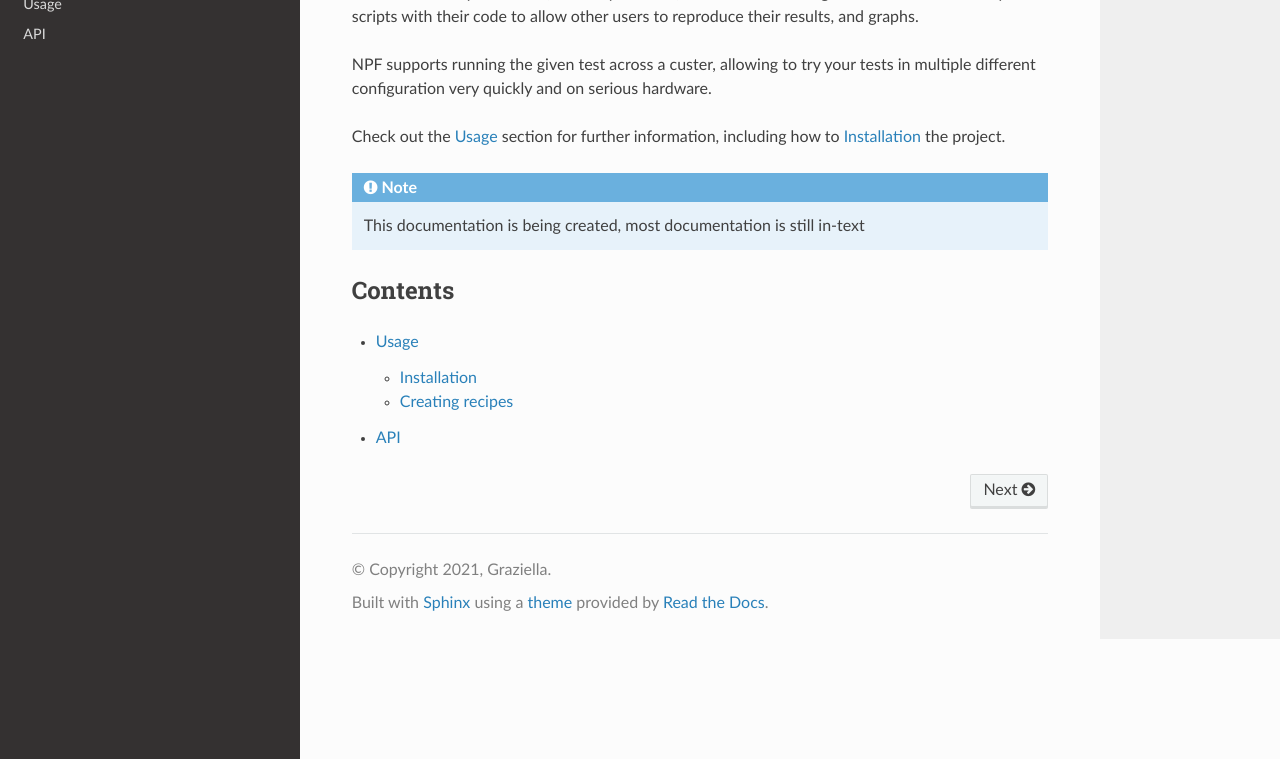
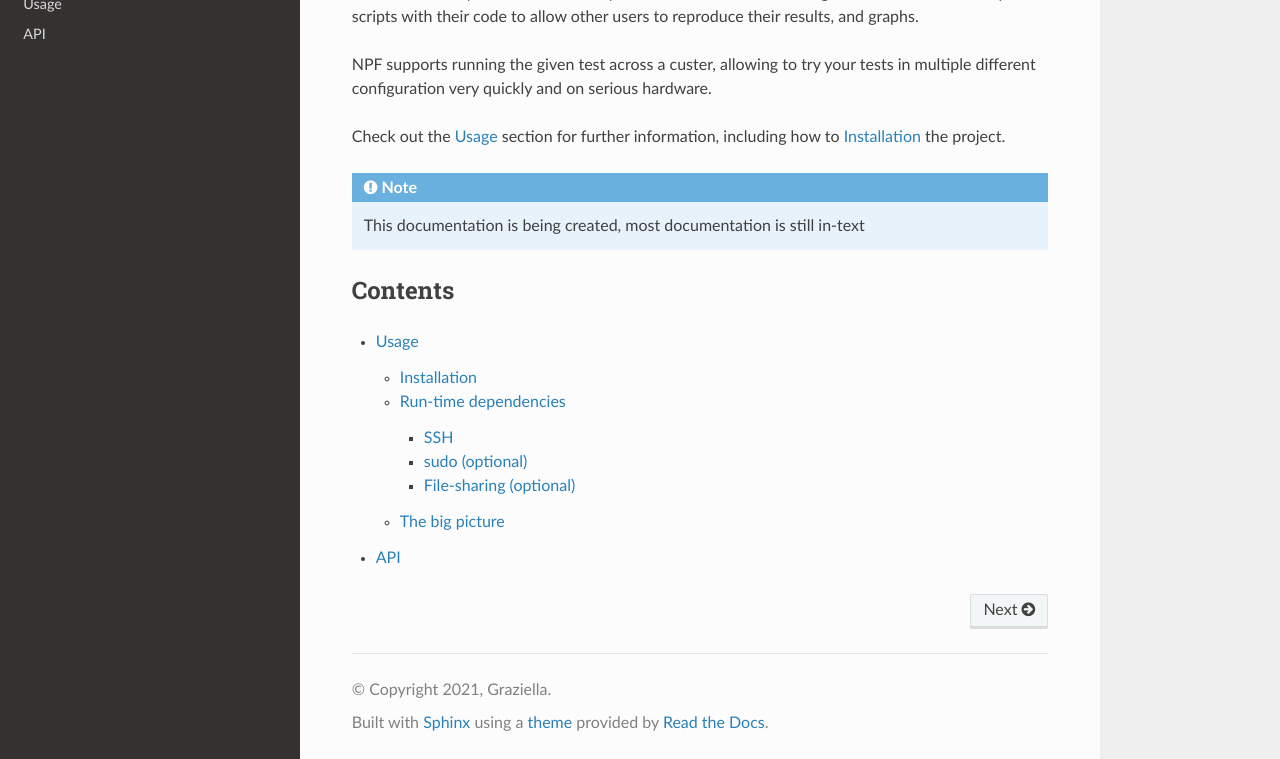
Before and after one commit to tbarbette/npf-docs, a Sphinx documentation site: the page built from docs/source/index.rst, in a window 1280 px wide and 900 px high, scrolled down 783 px, cut to the strip 141-900 px from the top of the window. Built offline with Sphinx 7.4.7 and the Read the Docs theme 2.0.0, drawn with Linux system fonts in a browser that asks for light colours; some of the changed lines change nothing that is shown.

Commit message:
Update usage.rst

```diff
--- a/docs/source/usage.rst
+++ b/docs/source/usage.rst
@@ -1,33 +1,43 @@
+=====
 Usage
 =====
 
 .. _installation:
 
 Installation
-------------
+============
 
-To use Lumache, first install it using pip:
+To use NPF, first install it using pip:
 
 .. code-block:: console
 
-   (.venv) $ pip install lumache
+   (.venv) $ pip install npf
 
-Creating recipes
-----------------
+On ubuntu, you can simply do:
 
-To retrieve a list of random ingredients,
-you can use the ``lumache.get_random_ingredients()`` function:
+.. code-block:: console
 
-.. autofunction:: lumache.get_random_ingredients
+    $ sudo apt install python3-pip && python3 -m pip install --user npf
 
-The ``kind`` parameter should be either ``"meat"``, ``"fish"``,
-or ``"veggies"``. Otherwise, :py:func:`lumache.get_random_ingredients`
-will raise an exception.
+Run-time dependencies
+=====================
 
-.. autoexception:: lumache.InvalidKindError
+SSH
+---
+Cluster-based tests use SSH to launch multiple software on different nodes, therefore SSH should be setup on each node for a password-less connection. Use public key authentication and be sure to add the ssh keys in your ssh agent using `ssh-add` before running NPF.
 
-For example:
+sudo (optional)
+---------------
+Most DPDK-based but also other scripts use the `sudo=true` parameter in test scripts to gain root access. You can either always connect as root to other servers (see the [cluster section](#user-content-cluster) below) or set up password-less sudo on all nodes.
 
->>> import lumache
->>> lumache.get_random_ingredients()
-['shells', 'gorgonzola', 'parsley']
+File-sharing (optional)
+-----------------------
+Use either a NFS shared mounted on all nodes or sshfs to mount the local NPF folder on all nodes. The path to the shared NPF root can be different on each node, see the cluster section below.
+If this is not the case, the dependencies (software built by NPF) will be sent to all nodes that will use them in the corresponding scripts through SSH, but it is slower.
+
+
+The big picture
+===============
+Your *.npf* test file is composed of a serie of sections, as in the example given above. The sections describe the scripts to run, where to run them, what variables should be tested, what are their ranges, configuration parameters such as timeout or graph colors, etc. Each section is described in more details in [tests/README.md](tests/README.md).
+When launching NPF, you will also give the name of one or more *repositories*, which are files located in the `repo` folder describing software to download, install and compile so everything is in place when your experiment is launched. They follow a format descrived in [repo/README.md](repo/README.md).
+Your test script will also define a few script *roles*, such as `client` or `server` as in the example above. When you actually launch your experiment, you must tell which machine (physical or virtual) will take the role. For simple cases, passing the address of a machine with the `--cluster role=machine` will be enough. When you'd like to define parameters such as IPs and MAC addresses, you can define a *cluster* file that will describe details about each machines. See [cluster/README.md](cluster/README.md) for more details.
```
